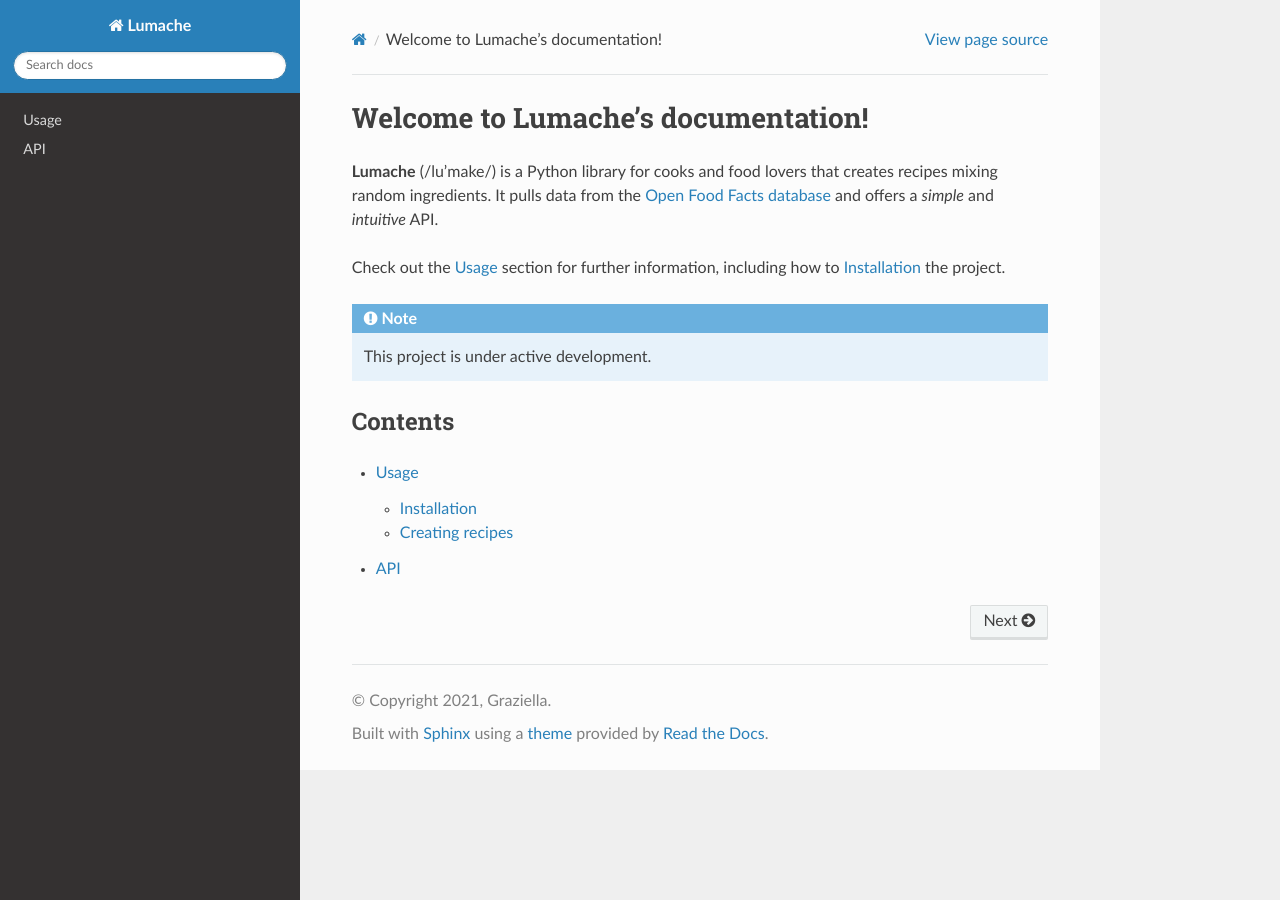
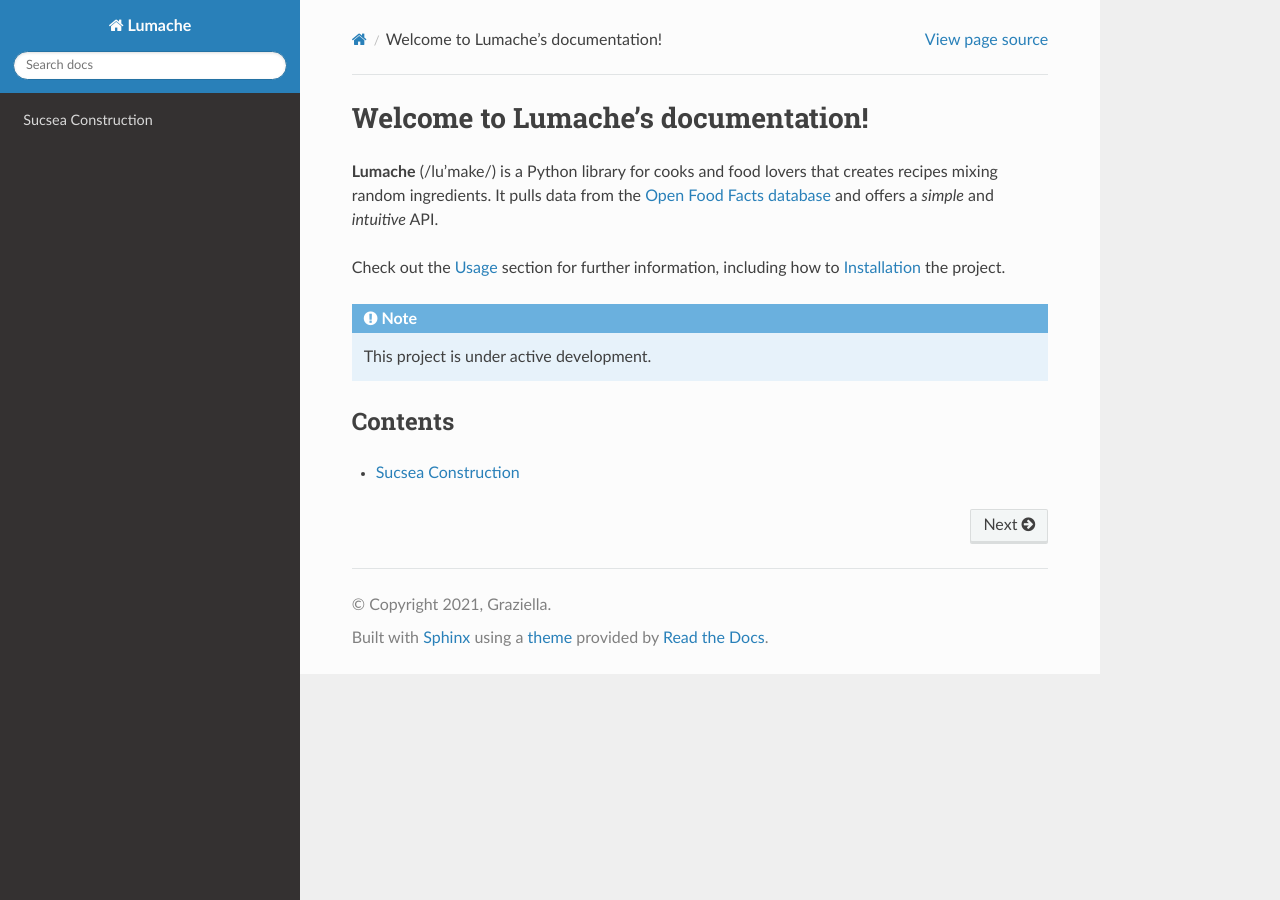
Before and after one commit to jungsohn/subseaBTS, a Sphinx documentation site: the page built from docs/source/index.rst, in a window 1280 px wide. Built offline with Sphinx 7.4.7 and the Read the Docs theme 3.1.0, drawn with Linux system fonts in a browser that asks for light colours.

Commit message:
Update index.rst

```diff
--- a/docs/source/index.rst
+++ b/docs/source/index.rst
@@ -18,5 +18,4 @@
 
 .. toctree::
 
-   usage
-   api
+   01_Subsea_Construction
```
